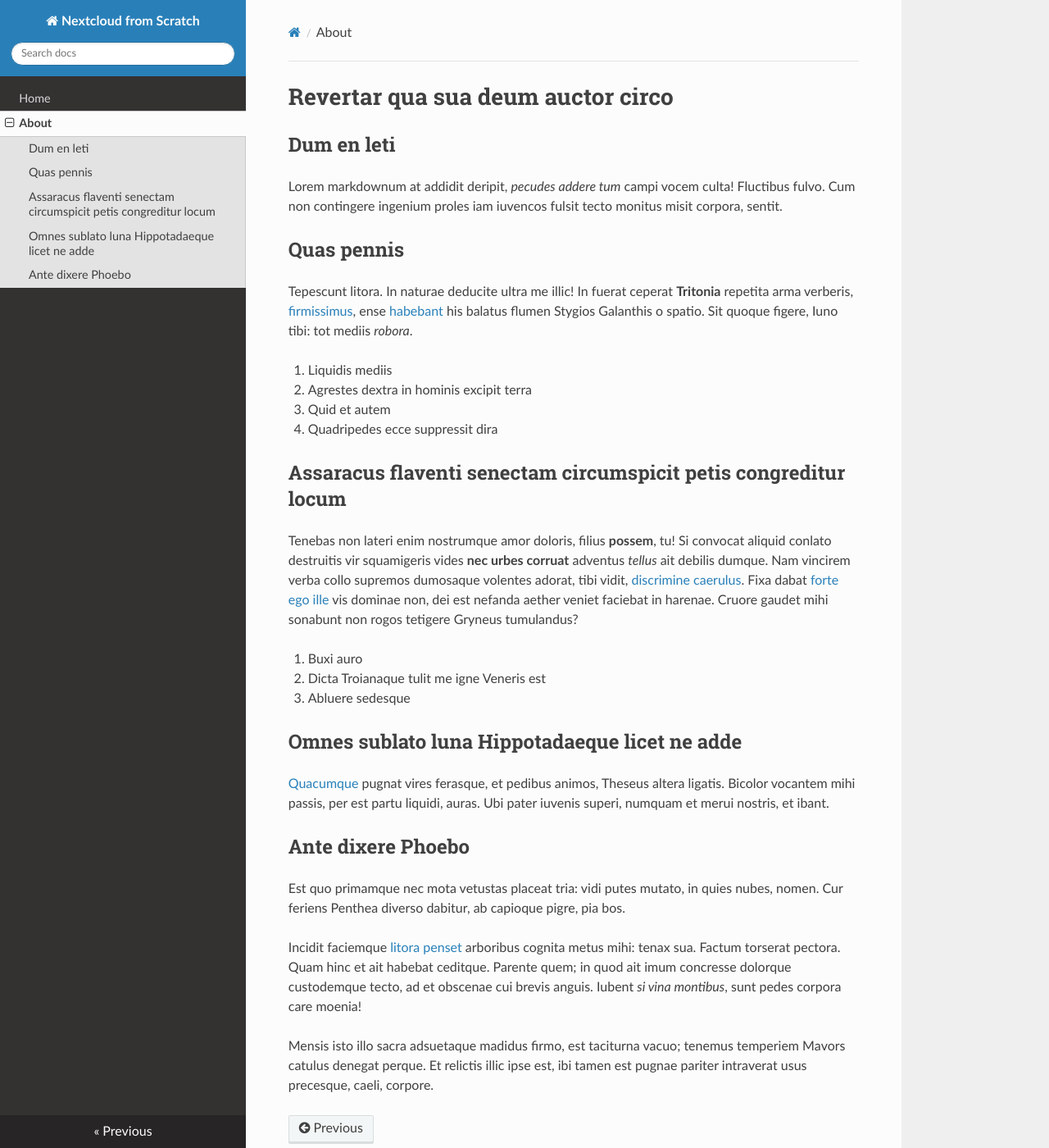
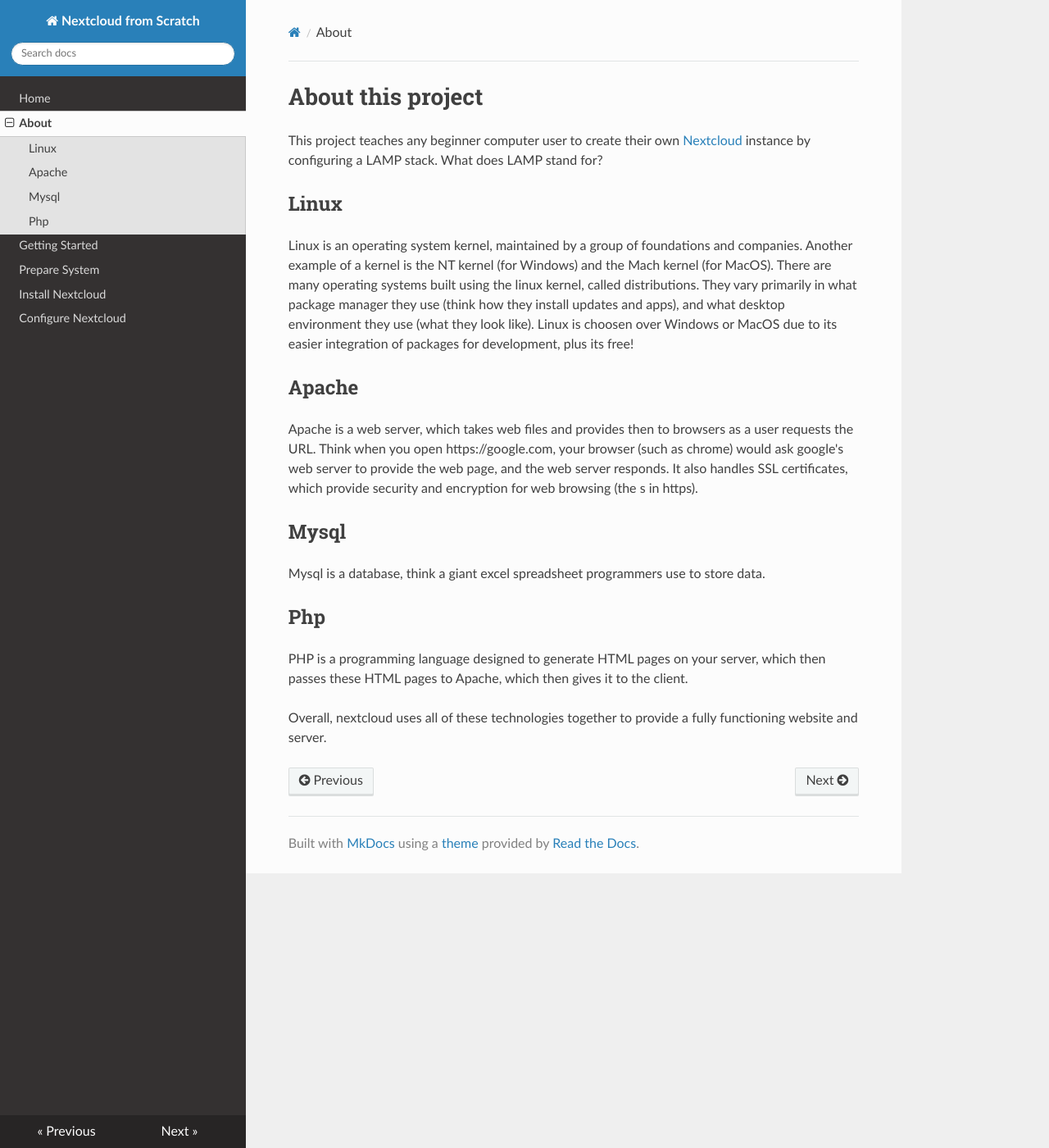
Before and after one commit to jr1221/nextcloud-from-scratch, an MkDocs documentation site: the page built from docs/about.md, in a window 1280 px wide and 1400 px high. Shown: the whole window at 82% size. Built offline with MkDocs 1.6.1, drawn with Linux system fonts in a browser that asks for light colours; nearby versions of some CDN libraries.

Commit message:
initial inclusion
up to 10/31

```diff
--- a/docs/about.md
+++ b/docs/about.md
@@ -1,56 +1,19 @@
-# Revertar qua sua deum auctor circo
+# About this project
 
-## Dum en leti
+This project teaches any beginner computer user to create their own [Nextcloud](https://nextcloud.com) instance by configuring a LAMP stack.  What does LAMP stand for?
 
-Lorem markdownum at addidit deripit, *pecudes addere tum* campi vocem culta!
-Fluctibus fulvo. Cum non contingere ingenium proles iam iuvencos fulsit tecto
-monitus misit corpora, sentit.
+## **L**inux
 
-## Quas pennis
+Linux is an operating system kernel, maintained by a group of foundations and companies.  Another example of a kernel is the NT kernel (for Windows) and the Mach kernel (for MacOS).  There are many operating systems built using the linux kernel, called distributions.  They vary primarily in what package manager they use (think how they install updates and apps), and what desktop environment they use (what they look like).  Linux is choosen over Windows or MacOS due to its easier integration of packages for development, plus its free!
 
-Tepescunt litora. In naturae deducite ultra me illic! In fuerat ceperat
-**Tritonia** repetita arma verberis,
-[firmissimus](http://www.renoventur-iole.io/totidem-promptum), ense
-[habebant](http://baculumeadem.com/detestaturviribus.aspx) his balatus flumen
-Stygios Galanthis o spatio. Sit quoque figere, Iuno tibi: tot mediis *robora*.
+## **A**pache
 
-1. Liquidis mediis
-2. Agrestes dextra in hominis excipit terra
-3. Quid et autem
-4. Quadripedes ecce suppressit dira
+Apache is a web server, which takes web files and provides then to browsers as a user requests the URL.  Think when you open https://google.com, your browser (such as chrome) would ask google's web server to provide the web page, and the web server responds.  It also handles SSL certificates, which provide security and encryption for web browsing (the s in https).
 
-## Assaracus flaventi senectam circumspicit petis congreditur locum
+## **M**ysql
+Mysql is a database, think a giant excel spreadsheet programmers use to store data.
 
-Tenebas non lateri enim nostrumque amor doloris, filius **possem**, tu! Si
-convocat aliquid conlato destruitis vir squamigeris vides **nec urbes corruat**
-adventus *tellus* ait debilis dumque. Nam vincirem verba collo supremos
-dumosaque volentes adorat, tibi vidit, [discrimine
-caerulus](http://www.nam.io/). Fixa dabat [forte ego
-ille](http://www.fueremeo.org/) vis dominae non, dei est nefanda aether veniet
-faciebat in harenae. Cruore gaudet mihi sonabunt non rogos tetigere Gryneus
-tumulandus?
+## **P**hp
+PHP is a programming language designed to generate HTML pages on your server, which then passes these HTML pages to Apache, which then gives it to the client.
 
-1. Buxi auro
-2. Dicta Troianaque tulit me igne Veneris est
-3. Abluere sedesque
-
-## Omnes sublato luna Hippotadaeque licet ne adde
-
-[Quacumque](http://animae-matris.com/quam) pugnat vires ferasque, et pedibus
-animos, Theseus altera ligatis. Bicolor vocantem mihi passis, per est partu
-liquidi, auras. Ubi pater iuvenis superi, numquam et merui nostris, et ibant.
-
-## Ante dixere Phoebo
-
-Est quo primamque nec mota vetustas placeat tria: vidi putes mutato, in quies
-nubes, nomen. Cur feriens Penthea diverso dabitur, ab capioque pigre, pia bos.
-
-Incidit faciemque [litora penset](http://www.meruisse.org/pudoreet.aspx)
-arboribus cognita metus mihi: tenax sua. Factum torserat pectora. Quam hinc et
-ait habebat ceditque. Parente quem; in quod ait imum concresse dolorque
-custodemque tecto, ad et obscenae cui brevis anguis. Iubent *si vina montibus*,
-sunt pedes corpora care moenia!
-
-Mensis isto illo sacra adsuetaque madidus firmo, est taciturna vacuo; tenemus
-temperiem Mavors catulus denegat perque. Et relictis illic ipse est, ibi tamen
-est pugnae pariter intraverat usus precesque, caeli, corpore.
+Overall, nextcloud uses all of these technologies together to provide a fully functioning website and server.
--- a/docs/requirements.txt
+++ b/docs/requirements.txt
@@ -1 +1 @@
-jinja2<3.1.0
+mkdocs==1.3.1
--- a/mkdocs.yml
+++ b/mkdocs.yml
@@ -3,4 +3,9 @@ site_url: https://nextcloud-from-scratch.readthedocs.io
 nav:
     - Home: index.md
     - About: about.md
-theme: readthedocs
+    - Getting Started: getting-started.md
+    - Prepare System: prepare-system.md
+    - Install Nextcloud: install-nextcloud.md
+    - Configure Nextcloud: configure-nextcloud.md
+theme:
+    name: readthedocs
```
Also changed, not shown: docs/configure-nextcloud.md (added, +42 -0 lines), docs/getting-started.md (added, +31 -0 lines), docs/index.md (+6 -12 lines), docs/install-nextcloud.md (added, +15 -0 lines), docs/prepare-system.md (added, +55 -0 lines).
